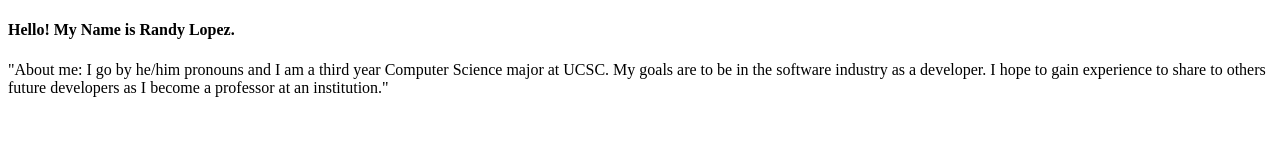
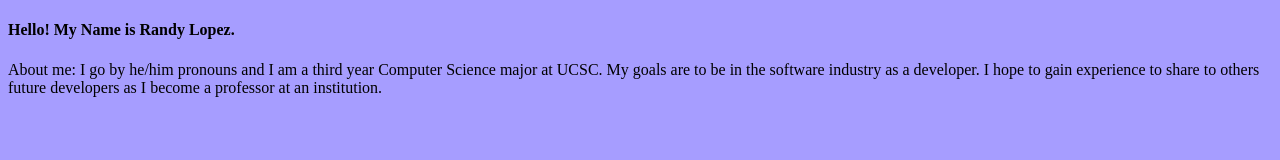
Before and after one commit to rndlpz/website, a plain HTML site: page index.html in a window 1280 px wide. Drawn offline with Linux system fonts and the light colour scheme.

Commit message:
Update index.html

```diff
--- a/index.html
+++ b/index.html
@@ -3,11 +3,11 @@
     <head>
          <title>Randy's Website</title>
     </head>
-    <body style = "background-color: rgb(166,157,612) color(0, 0, 0);">
+    <body style = "background-color: rgb(166,157,612)">
         <h4>Hello! My Name is Randy Lopez.</h4>
-        <p>"About me: I go by he/him pronouns and I am a third year Computer Science major at UCSC.
+        <p>About me: I go by he/him pronouns and I am a third year Computer Science major at UCSC.
         My goals are to be in the software industry as a developer. I hope to gain experience to share
-        to others future developers as I become a professor at an institution."
+        to others future developers as I become a professor at an institution.
         </p>
     </body>
 </html>
```
